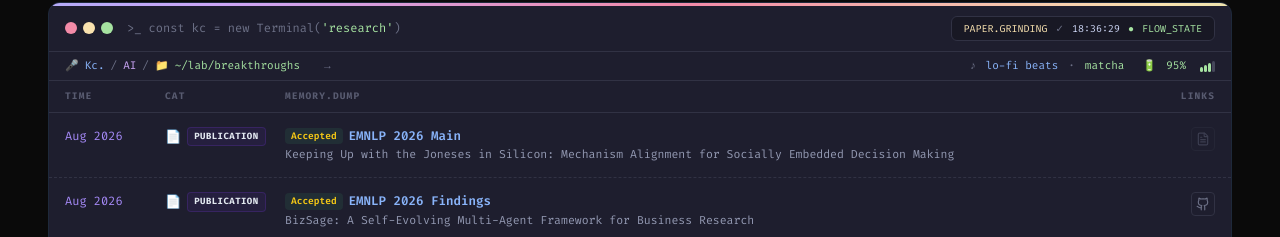
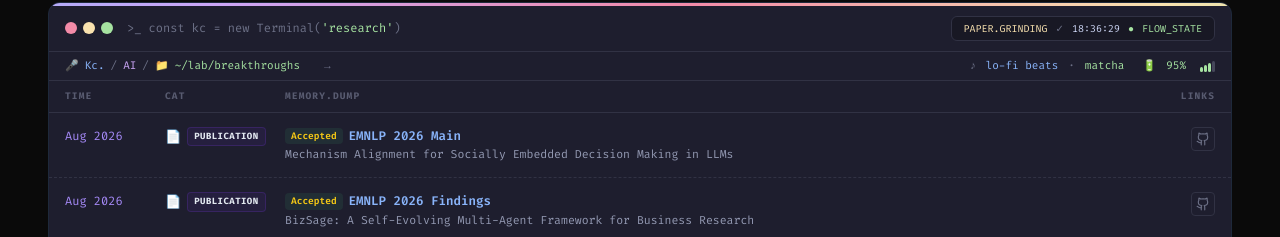
Before and after one commit to Kzczc/Kzczc.github.io, a Next.js app: page / in a window 1280 px wide. Shown: the part 907-1144 px from the top of the page. Built offline with nearby package versions, Linux system fonts and the light colour scheme; a web font is replaced by a local one.

Commit message:
update: SEDM camera-ready title, Figure 1, and code link

```diff
--- a/src/data/profile.ts
+++ b/src/data/profile.ts
@@ -131,8 +131,10 @@ export const recentUpdates = [
     hex: "0x000A",
     status: "accepted",
     venue: "EMNLP 2026 Main",
-    title: "Keeping Up with the Joneses in Silicon: Mechanism Alignment for Socially Embedded Decision Making",
-    linkIcons: [] as { type: string; url: string }[],
+    title: "Mechanism Alignment for Socially Embedded Decision Making in LLMs",
+    linkIcons: [
+      { type: "github", url: "https://github.com/saaranLiu/SEDM-alignment" },
+    ] as { type: string; url: string }[],
   },
   {
     date: "Aug 2026",
@@ -300,15 +302,17 @@ export const selectedPublications = [
     venue: "EMNLP 2026 Main Conference",
     venueType: "conference" as const,
     rating: "CCF B, CORE A",
-    title: "Keeping Up with the Joneses in Silicon: Mechanism Alignment for Socially Embedded Decision Making",
+    title: "Mechanism Alignment for Socially Embedded Decision Making in LLMs",
     authors: "Jiaxin Liu*, Yuhe Wu*, Yixuan Xie, Hanzhi Xiao, Zeyu Ma, Wenqing Gu, Zeheng Xian, Guang Zhang†",
     badges: ["Co-First Author"],
     extraBadges: [] as string[],
     status: "Accepted",
     statusColor: "green" as const,
-    thumbnail: "/images/emnlp_relational_logo.png",
-    links: {} as { paper?: string; code?: string; project?: string; poster?: string; website?: string },
-    abstract: "LLM agents are widely used in social simulation, yet fluent social reasoning does not guarantee valid decision mechanisms. We test whether models implement socially embedded utility, where actions depend on peer-weighted references rather than isolated private preference. We introduce a theory-guided benchmark from network utility theory covering utility recovery, social-comparison gating, and structural transfer across two out-of-distribution decision forms. We find a gap between cue recognition and peer aggregation, spurious social activation when comparison should be inactive, and declining accuracy as social dependence rises. We propose **theory-supervised mechanism alignment** trained on latent utility states rather than response style. Fine-tuning yields +8.3 and +13.9 utility-recovery points on Llama-3.1-8B and Qwen3-8B, raises gating above 95%, and improves transfer to unseen structures. Multi-agent simulations show that repairing local utility shifts macro outcomes, indicating mechanism-level alignment is necessary for scientifically meaningful LLM social simulation.",
+    thumbnail: "/images/sedm_fig1.png",
+    links: {
+      code: "https://github.com/saaranLiu/SEDM-alignment",
+    } as { paper?: string; code?: string; project?: string; poster?: string; website?: string },
+    abstract: "LLM agents are widely used in social simulation, yet fluent social reasoning does not guarantee valid decision mechanisms. We test whether models implement socially embedded utility, where actions depend on peer-weighted references rather than isolated private preference. We introduce a theory-guided benchmark from network utility theory covering utility recovery, social-comparison gating, and structural transfer across two out-of-distribution decision forms. Across open-source and proprietary models, we find a gap between cue recognition and peer aggregation, spurious social activation when comparison should be inactive, and declining accuracy as social dependence rises. We propose **theory-supervised mechanism alignment** trained on latent utility states. Fine-tuning yields +8.3 and +13.9 utility-recovery points on Llama-3.1-8B and Qwen3-8B, raises gating above 95%, and improves transfer to unseen structures. Multi-agent simulations show that repairing local utility shifts macro outcomes, including stronger financial amplification and more stable labor stratification, which indicates that realistic macro-level simulations require adjustments at the individual level.",
   },
 {
     id: "bizsage",
```
Also changed, not shown: public/images/sedm_fig1.png (added).
